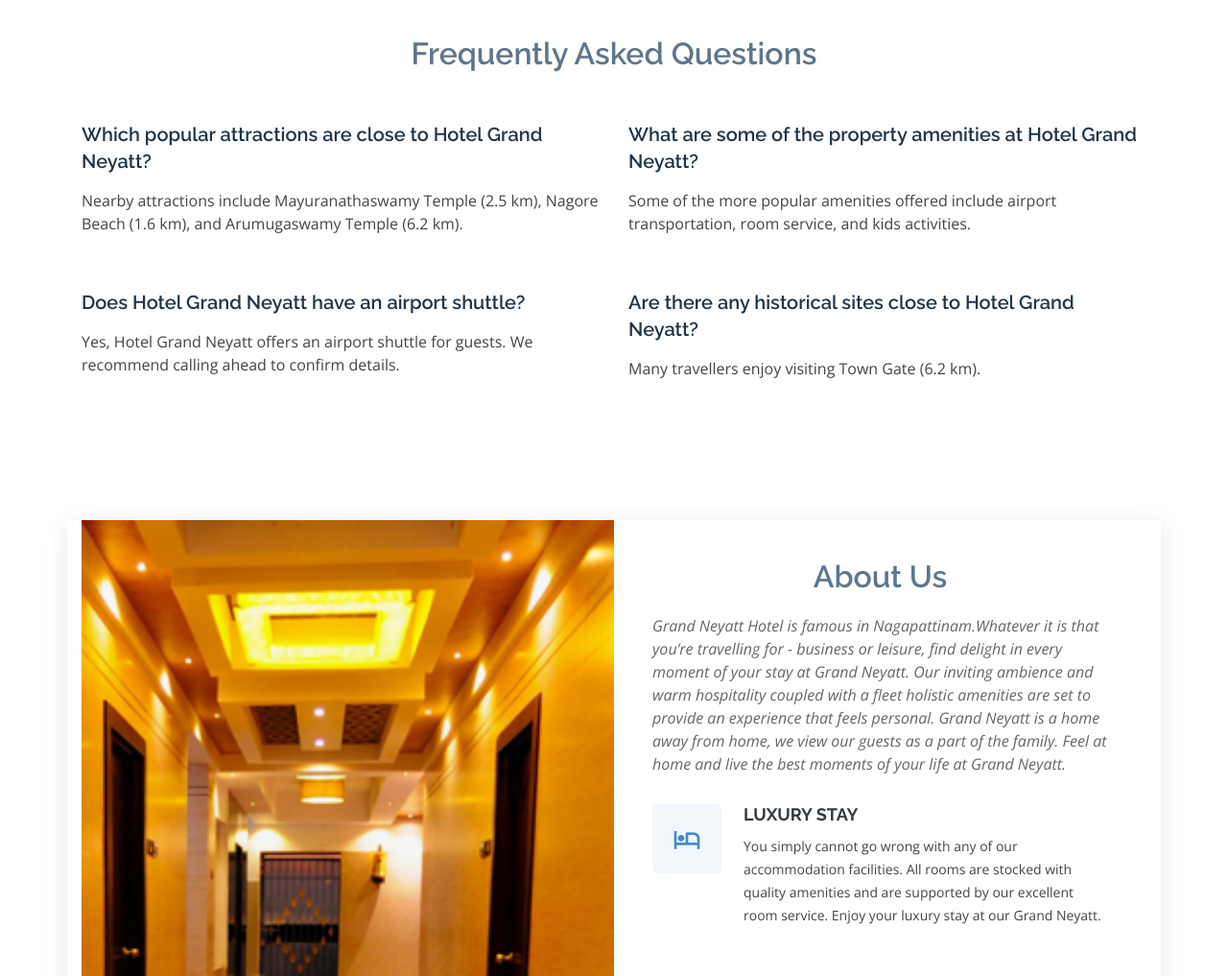
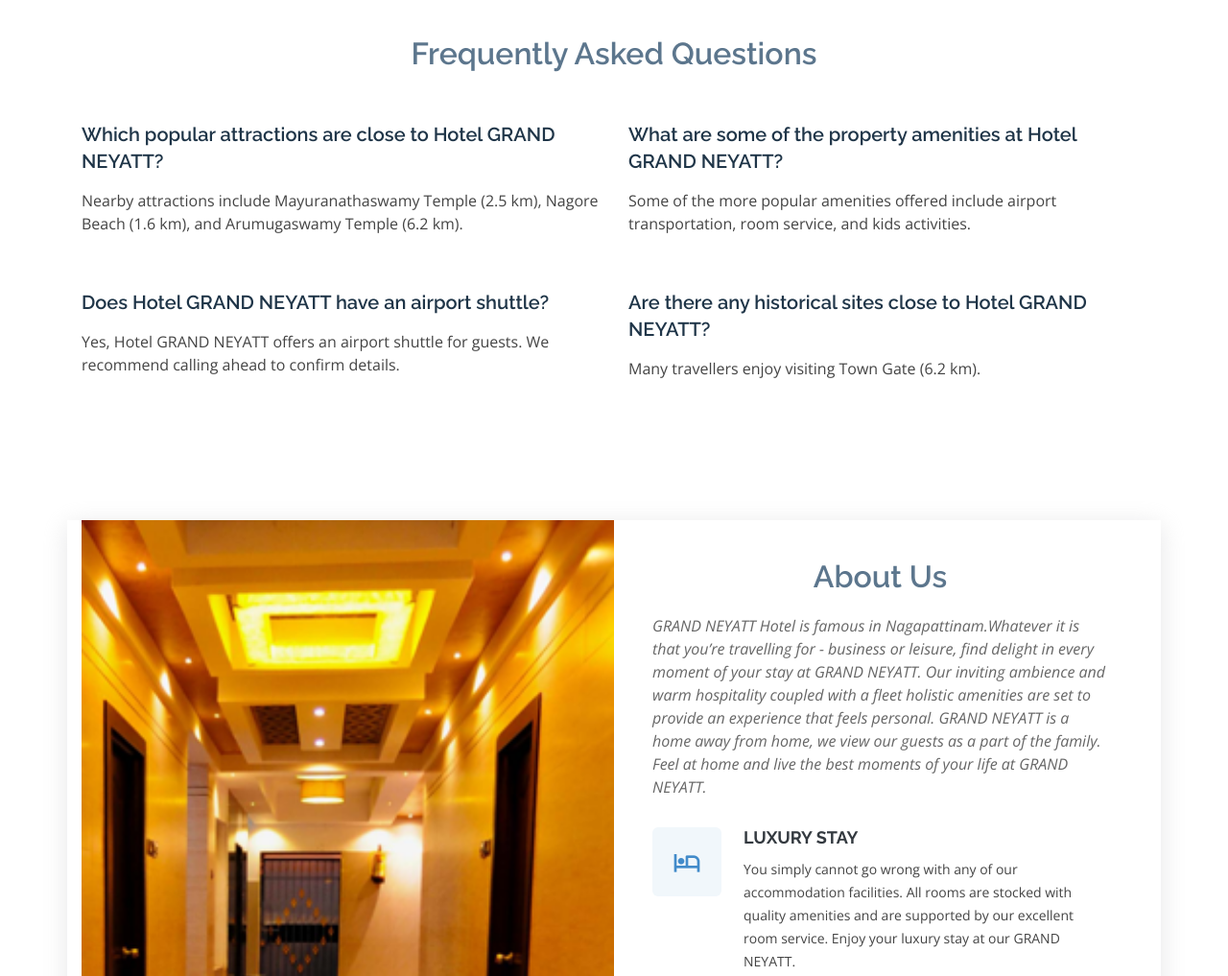
Before and after one commit to Dalphin/grand-neyatt-homestay, a plain HTML site: page index.html in a window 1280 px wide. Shown: the part 3340-4357 px from the top of the page at 96% size. Drawn offline with nearby package versions, Linux system fonts and the light colour scheme.

Commit message:
Hotel name changed in block letters.

```diff
--- a/index.html
+++ b/index.html
@@ -456,22 +456,22 @@
         <div class="row  d-flex align-items-stretch">
 
           <div class="col-lg-6 faq-item" data-aos="fade-up">
-            <h4>Which popular attractions are close to Hotel Grand Neyatt?</h4>
+            <h4>Which popular attractions are close to Hotel GRAND NEYATT?</h4>
             <p>Nearby attractions include Mayuranathaswamy Temple (2.5 km), Nagore Beach (1.6 km), and Arumugaswamy Temple (6.2 km).</p>
           </div>
 
           <div class="col-lg-6 faq-item" data-aos="fade-up" data-aos-delay="100">
-            <h4>What are some of the property amenities at Hotel Grand Neyatt?</h4>
+            <h4>What are some of the property amenities at Hotel GRAND NEYATT?</h4>
             <p>Some of the more popular amenities offered include airport transportation, room service, and kids activities.</p>
           </div>
 
           <div class="col-lg-6 faq-item" data-aos="fade-up" data-aos-delay="200">
-            <h4>Does Hotel Grand Neyatt have an airport shuttle?</h4>
-            <p>Yes, Hotel Grand Neyatt offers an airport shuttle for guests. We recommend calling ahead to confirm details.</p>
+            <h4>Does Hotel GRAND NEYATT have an airport shuttle?</h4>
+            <p>Yes, Hotel GRAND NEYATT offers an airport shuttle for guests. We recommend calling ahead to confirm details.</p>
           </div>
 
           <div class="col-lg-6 faq-item" data-aos="fade-up" data-aos-delay="300">
-            <h4>Are there any historical sites close to Hotel Grand Neyatt?</h4>
+            <h4>Are there any historical sites close to Hotel GRAND NEYATT?</h4>
             <p>Many travellers enjoy visiting Town Gate (6.2 km).</p>
           </div>
 
@@ -493,13 +493,13 @@
 
             <div class="section-title">
               <h2>About Us</h2>
-              <p>Grand Neyatt Hotel is famous in Nagapattinam.Whatever it is that you’re travelling for - business or leisure, find delight in every moment of your stay at Grand Neyatt. Our inviting ambience and warm hospitality coupled with a fleet holistic amenities are set to provide an experience that feels personal. Grand Neyatt is a home away from home, we view our guests as a part of the family. Feel at home and live the best moments of your life at Grand Neyatt.</p>
+              <p>GRAND NEYATT Hotel is famous in Nagapattinam.Whatever it is that you’re travelling for - business or leisure, find delight in every moment of your stay at GRAND NEYATT. Our inviting ambience and warm hospitality coupled with a fleet holistic amenities are set to provide an experience that feels personal. GRAND NEYATT is a home away from home, we view our guests as a part of the family. Feel at home and live the best moments of your life at GRAND NEYATT.</p>
             </div>
 
             <div class="icon-box" data-aos="fade-up" data-aos-delay="100">
               <div class="icon"><i class="bx bx-hotel"></i></div>
               <h4 class="title"><a href="">Luxury Stay</a></h4>
-              <p class="description">You simply cannot go wrong with any of our accommodation facilities. All rooms are stocked with quality amenities and are supported by our excellent room service. Enjoy your luxury stay at our Grand Neyatt.</p>
+              <p class="description">You simply cannot go wrong with any of our accommodation facilities. All rooms are stocked with quality amenities and are supported by our excellent room service. Enjoy your luxury stay at our GRAND NEYATT.</p>
             </div>
 
             <div class="icon-box" data-aos="fade-up" data-aos-delay="100">
@@ -566,7 +566,7 @@
         <div class="row">
 
           <div class="col-lg-4 col-md-6 footer-info">
-            <h3>Grand NEYATT</h3>
+            <h3>GRAND NEYATT</h3>
             <p>
                 Nagore Manara N Street <br>
                 Nagapattinam-611001, India<br><br>
@@ -610,7 +610,7 @@
 
     <div class="container">
       <div class="copyright">
-        &copy; Copyright <strong><span>Grand NEYATT</span></strong>. All Rights Reserved
+        &copy; Copyright <strong><span>GRAND NEYATT</span></strong>. All Rights Reserved
       </div>
     </div>
   </footer><!-- End Footer -->
@@ -635,6 +635,5 @@
   <!-- <script src="https://maps.googleapis.com/maps/api/js?key=AIzaSyBVWaKrjvy3MaE7SQ74_uJiULgl1JY0H2s"></script>
   <script src="assets/js/google-map.js"></script> -->
   <script src="assets/js/main.js"></script>
-
 </body>
 </html>
```
